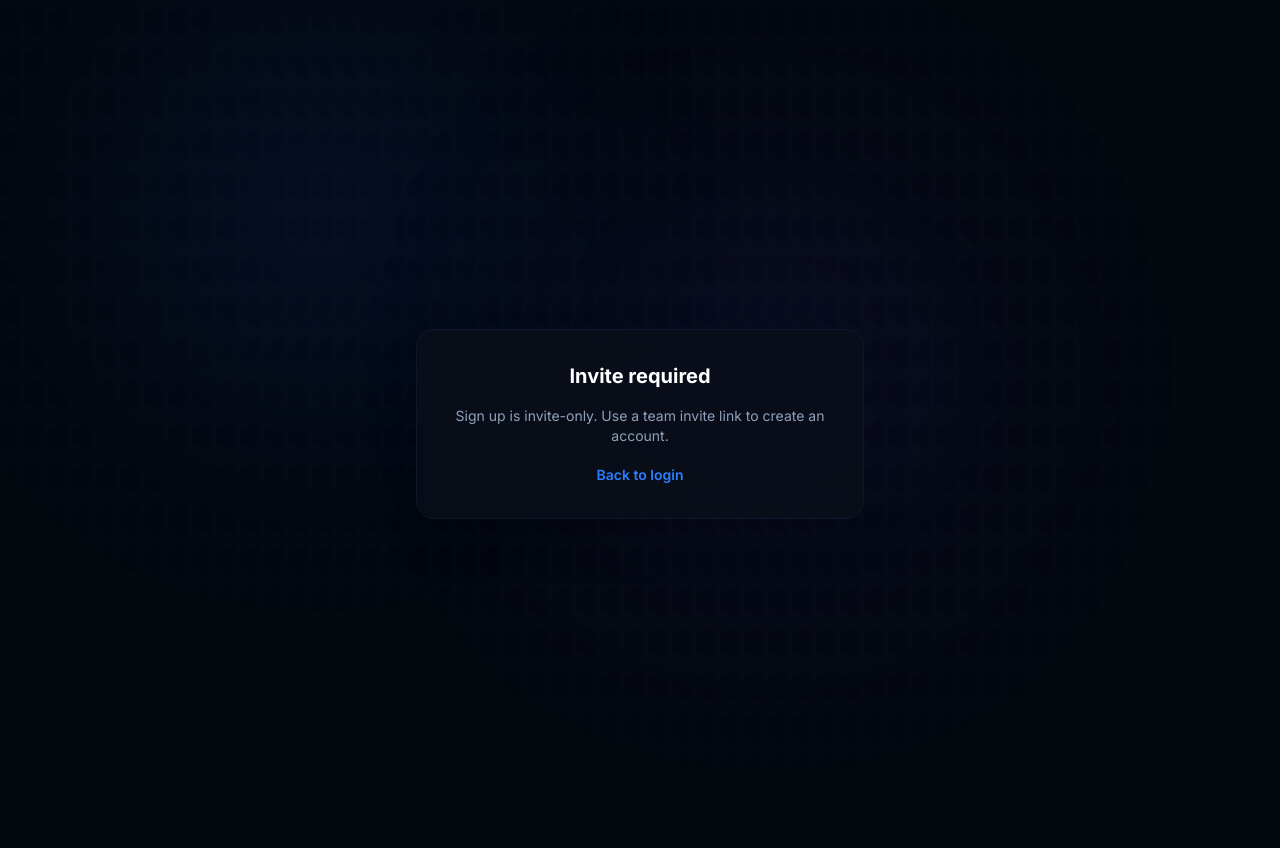
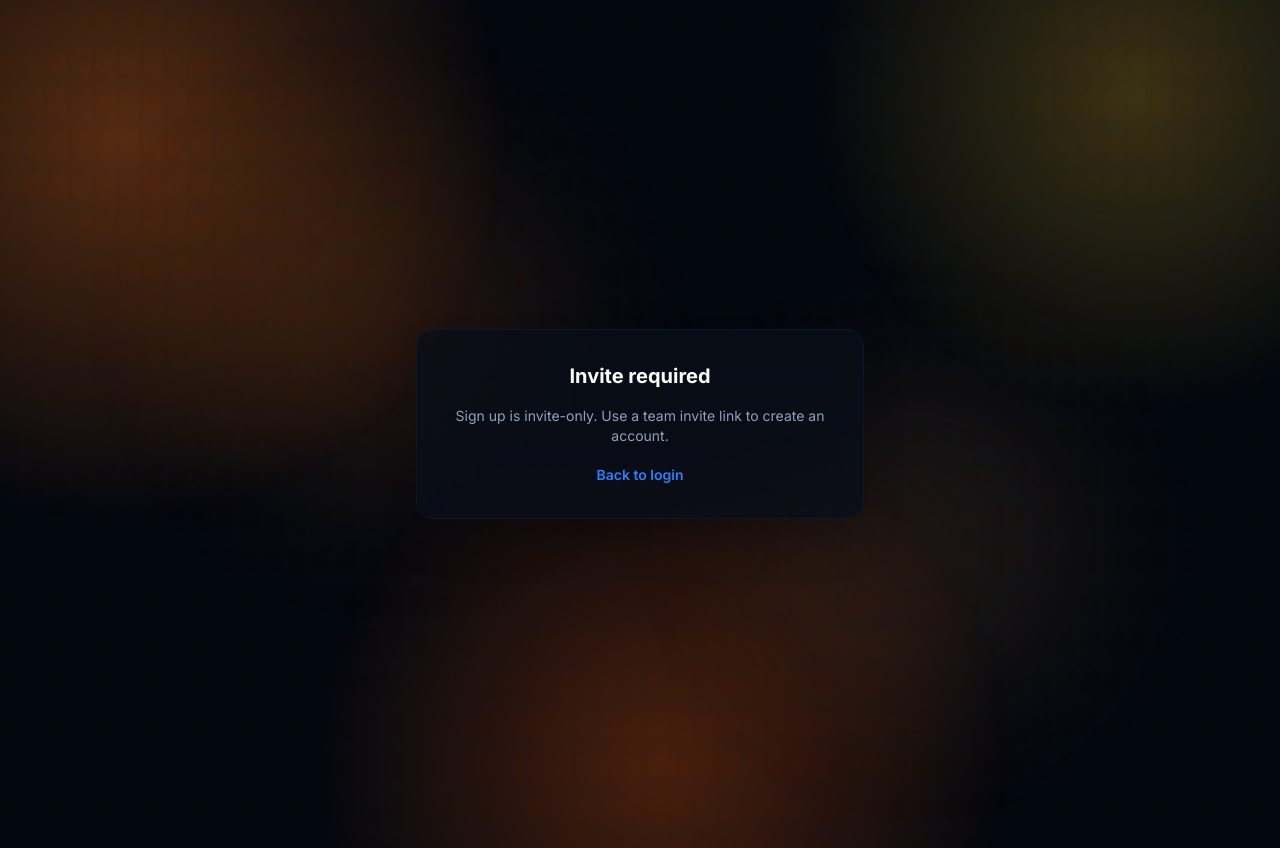
Before and after one commit to RandomPerson5571/VEXApp, a Next.js app in the folder apps/web/: page /signup in a window 1280 px wide. Built offline with nearby package versions, Linux system fonts and the light colour scheme; no server answers.

Commit message:
small ui changes

```diff
--- a/apps/web/app/(auth)/layout.tsx
+++ b/apps/web/app/(auth)/layout.tsx
@@ -5,9 +5,9 @@ export default function AuthLayout({
 }) {
   return (
     <div className="min-h-screen bg-[#03070e] text-slate-100 flex items-center justify-center p-6 relative overflow-hidden font-sans select-none">
+      <div className="absolute inset-0 bg-[radial-gradient(circle_at_10%_20%,rgba(249,115,22,0.38),transparent_28%),radial-gradient(circle_at_85%_15%,rgba(251,191,36,0.26),transparent_24%),radial-gradient(circle_at_50%_90%,rgba(234,88,12,0.34),transparent_34%)] animate-[authPageGlow_18s_ease-in-out_infinite] pointer-events-none" />
+      <div className="absolute inset-0 bg-[radial-gradient(circle_at_30%_40%,rgba(249,115,22,0.2),transparent_24%),radial-gradient(circle_at_70%_65%,rgba(251,146,60,0.18),transparent_22%)] blur-3xl animate-[authPageGlow_24s_ease-in-out_infinite] pointer-events-none" />
       <div className="absolute inset-0 auth-bg-grid opacity-[0.06] pointer-events-none" />
-      <div className="absolute top-1/4 left-1/4 -translate-y-1/2 -translate-x-1/2 w-96 h-96 rounded-full bg-blue-600/10 blur-[120px] pointer-events-none" />
-      <div className="absolute bottom-1/3 right-1/4 w-96 h-96 rounded-full bg-indigo-600/10 blur-[120px] pointer-events-none" />
       <div className="relative z-10 w-full max-w-5xl flex justify-center">
         {children}
       </div>
--- a/apps/web/app/globals.css
+++ b/apps/web/app/globals.css
@@ -179,3 +179,15 @@
   transform: translateY(-8px);
   box-shadow: 0 20px 35px -15px rgba(2,6,23,0.6);
 }
+
+@keyframes authPageGlow {
+  0%,
+  100% {
+    transform: translate3d(0, 0, 0) scale(1);
+    opacity: 0.75;
+  }
+  50% {
+    transform: translate3d(2.5%, -3.5%, 0) scale(1.08);
+    opacity: 1;
+  }
+}
--- a/apps/web/components/auth/SignupForm.tsx
+++ b/apps/web/components/auth/SignupForm.tsx
@@ -31,6 +31,7 @@ export function SignupForm({
   const activeError = error ?? discordError;
 
   return (
+    <div className="w-full max-w-md">
       <div className="w-full max-w-md rounded-2xl bg-[#090e18]/80 border border-slate-900 shadow-2xl p-8 backdrop-blur-md relative">
         <div className="flex flex-col items-center gap-2 mb-8 text-center">
         <STLRoboticsLogoComponent width={100} height={100} />
@@ -205,5 +206,6 @@ export function SignupForm({
           </span>
         </div>
       </div>
+    </div>
   );
 }
```
Lines whose indentation alone changed are shown as unchanged.
